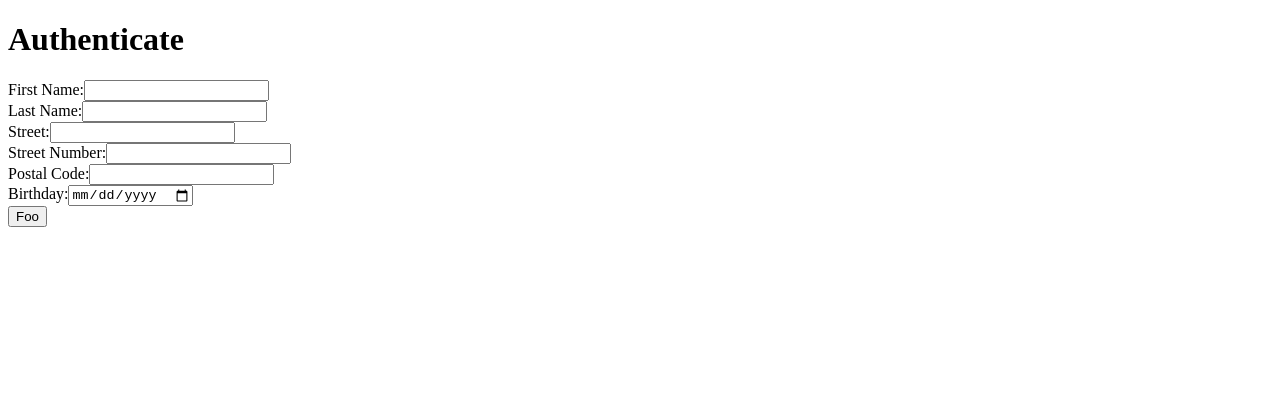
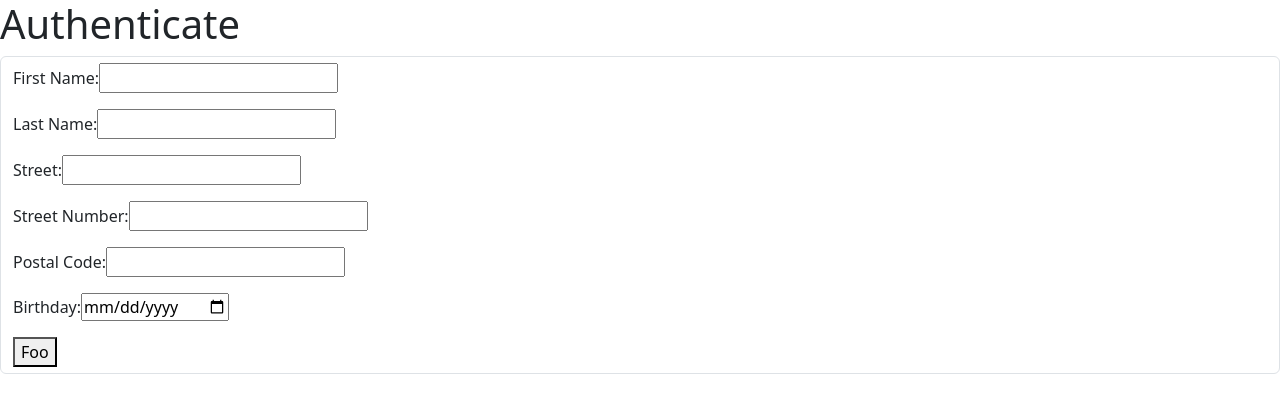
Before and after one commit to muhamedbaqir/Digital-Voting-System, a React (Create React App) app in the folder react-app/: page /authenticate in a window 1280 px wide. Shown: the top 412 px of the page. Built offline with nearby package versions, Linux system fonts and the light colour scheme.

Commit message:
merge current changes and main

```diff
--- a/react-app/package.json
+++ b/react-app/package.json
@@ -6,6 +6,7 @@
     "@testing-library/jest-dom": "^5.17.0",
     "@testing-library/react": "^13.4.0",
     "@testing-library/user-event": "^13.5.0",
+    "bootstrap": "^5.3.3",
     "react": "^18.3.1",
     "react-dom": "^18.3.1",
     "react-router-dom": "^6.26.1",
--- a/react-app/src/components/Authenticate.js
+++ b/react-app/src/components/Authenticate.js
@@ -18,37 +18,40 @@ export default function Authenticate() {
   return (
     <>
       <h1>Authenticate</h1>
-      <form>
-        <div id="personalInfo">
-          <label for="firstName">First Name:</label>
+      <form className="form-control justify-content-center align-items-center">
+        <div className="mb-3">
+          <label htmlFor="firstName">First Name:</label>
           <input type="text" id="firstName" />
-          <br />
-          <label for="lastName">Last Name:</label>
+        </div>
+
+        <div className="mb-3">
+          <label htmlFor="lastName">Last Name:</label>
           <input type="text" id="lastName" />
-          <br />
+        </div>
 
-          <label for="street"> Street:</label>
+        <div className="mb-3">
+          <label htmlFor="street"> Street:</label>
           <input type="text" id="street" />
-          <br />
+        </div>
+        <div className="mb-3">
+          <label htmlFor="streetNumber">Street Number:</label>
+          <input type="number" id="streetNumber" />
+        </div>
+        <div className="mb-3">
+          <label htmlFor="postalCode">Postal Code:</label>
+          <input type="number" id="postalCode" />
+        </div>
 
-          <label for="streetNumber">Street Number:</label>
-          <input type="number" id="streetNumber" />
-          <br />
+        <div className="mb-3">
+          <label htmlFor="birthday">Birthday:</label>
+          <input type="Date" id="birthday" />
+        </div>
 
-          <label for="postalCode">Postal Code:</label>
-          <input type="number" id="postalCode" />
-          <br />
-
-          <label for="birthday">Birthday:</label>
-          <input type="Date" id="birthday" />
-
-          <br />
-          <Link to="/vote">
-            <button type="submit" onSubmit={handleSubmit()}>
-              Foo
-            </button>
-          </Link>
-        </div>
+        <Link to="/vote">
+          <button type="submit" onSubmit={handleSubmit()}>
+            Foo
+          </button>
+        </Link>
       </form>
     </>
   );
--- a/react-app/src/components/Home.js
+++ b/react-app/src/components/Home.js
@@ -40,17 +40,29 @@ export default function Home() {
 
   return (
     <>
+      <button onClick={() => setElectionIsRunning(!electionIsRunning)}>
+        Debug: Toggle Election State
+      </button>
+      <br />
+
+      <div class="container text-center mt-5">
+        <h1 class="display-1">
+          <b>German Federal Election</b>
+        </h1>
+      </div>
       {electionIsRunning ? (
-        <div>
-          <h1>the election is still running</h1>
-          <li>
-            <Link to="/authenticate">go vote</Link>
-          </li>
+        <div className="container text-center mt-5">
+          <h1>
+            <Link to="/authenticate">Votes</Link> are still being cast
+          </h1>
         </div>
       ) : (
-        <div id="election-results">
-          <h1>The Election is over</h1>
-          <h2>Election Results</h2>
+        <div className="container mt-5">
+          <h1 className="text-center">The elections results are:</h1>
+          <br />
+          <div className="row">
+            <div className="col-6">
+              <h2>Party distribution</h2>
               <PieChart width={600} height={600}>
                 <Pie
                   data={electionResults}
@@ -66,7 +78,9 @@ export default function Home() {
                   ))}
                 </Pie>
               </PieChart>
+            </div>
 
+            <div className="col-6">
               <h2>Seat Distribution</h2>
               <BarChart width={600} height={400} data={electionResults}>
                 <CartesianGrid strokeDasharray="3 3" />
@@ -79,6 +93,8 @@ export default function Home() {
                 </Bar>
               </BarChart>
             </div>
+          </div>
+        </div>
       )}
     </>
   );
--- a/react-app/src/index.js
+++ b/react-app/src/index.js
@@ -1,6 +1,8 @@
 import React from "react";
 import ReactDOM from "react-dom/client";
 import App from "./App";
+import "bootstrap/dist/css/bootstrap.min.css"; // Import Bootstrap CSS
+import "bootstrap/dist/js/bootstrap.bundle.min"; // Import Bootstrap JS (optional)
 
 const root = ReactDOM.createRoot(document.getElementById("root"));
 root.render(
```
Also changed, not shown: 1 other file (tests, documents, lock files or other folders). Lines whose indentation alone changed are shown as unchanged.
